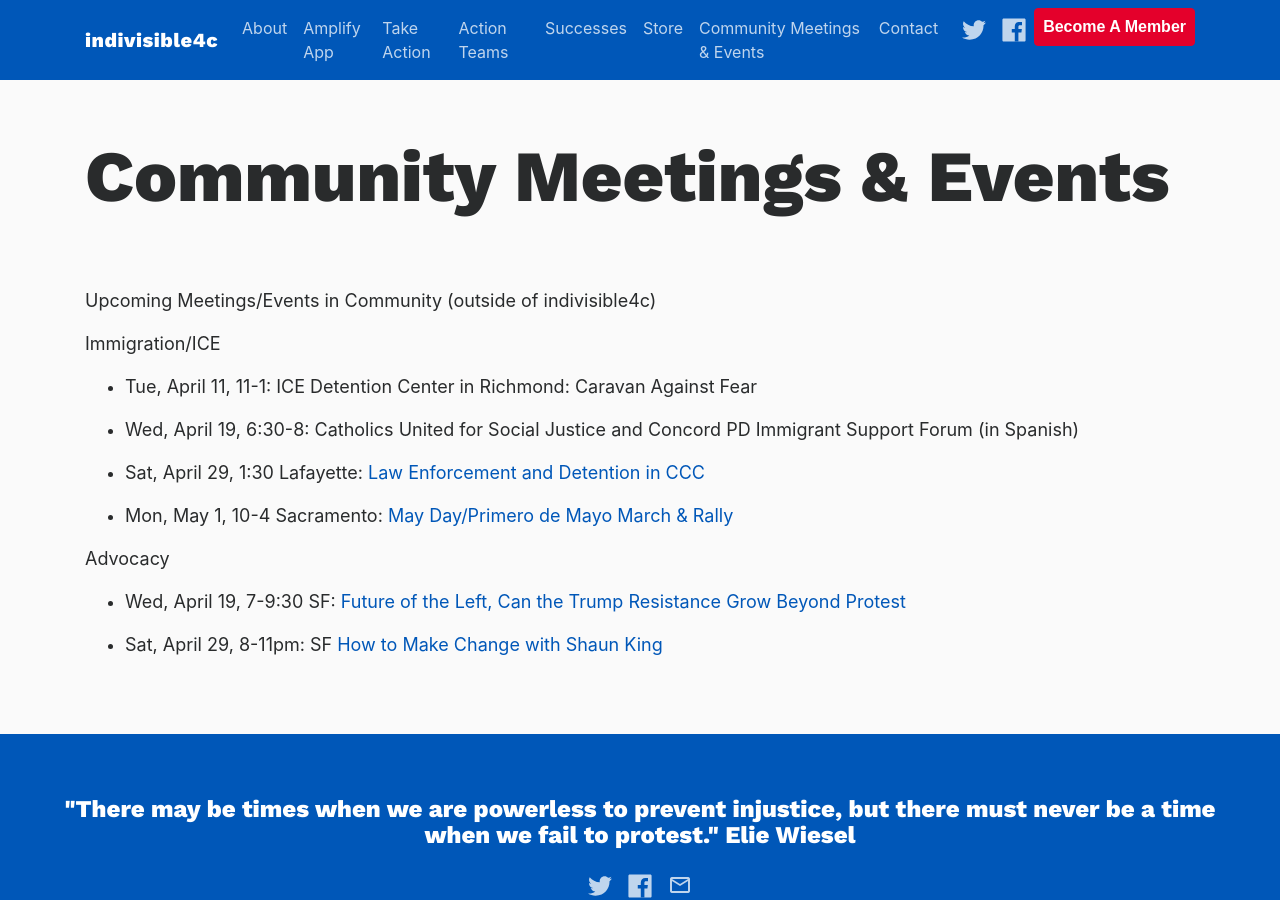
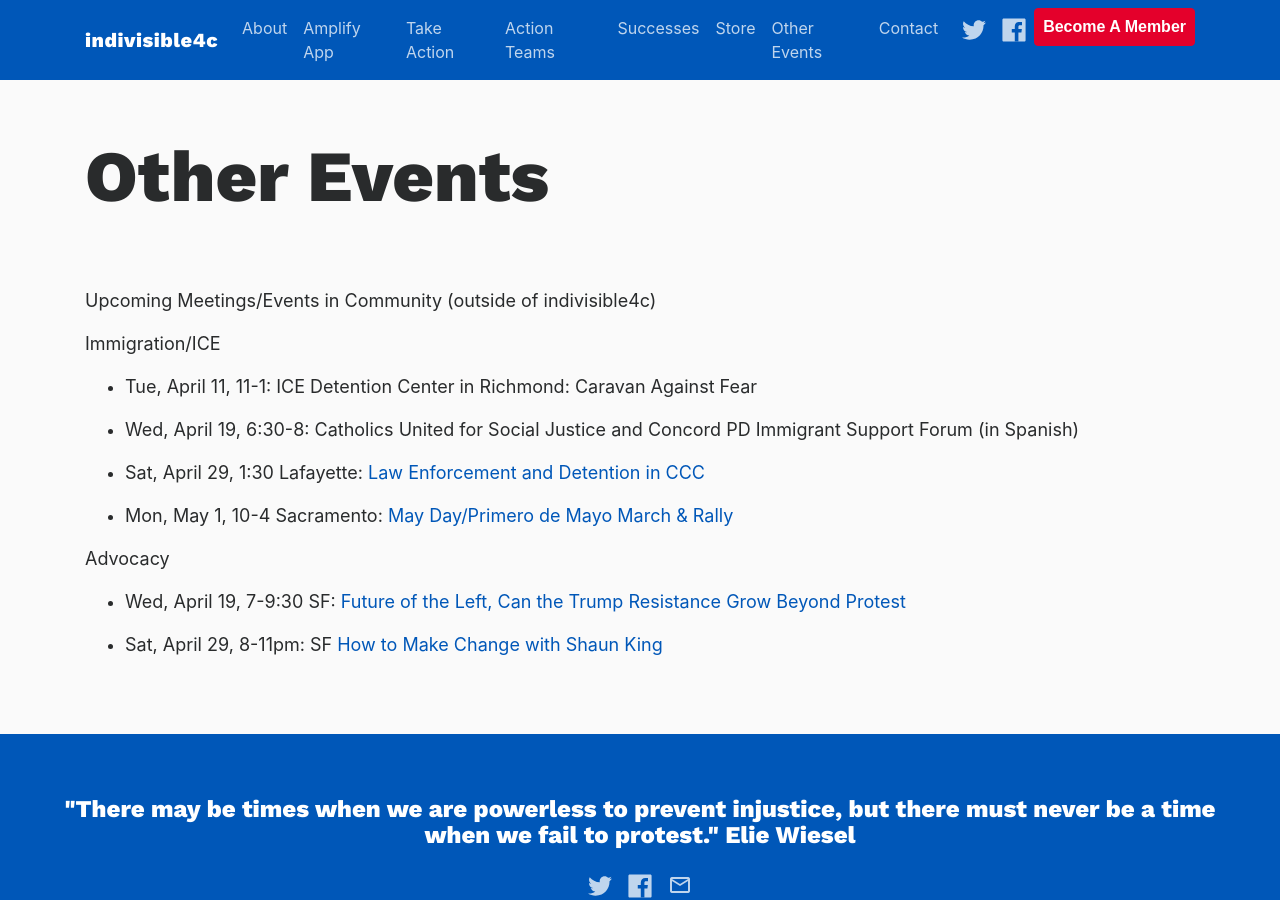
Before and after one commit to IndivisibleTemplate/BasicTemplate, a Jekyll site: the page built from community-meetings-and-events.markdown, in a window 1280 px wide and 900 px high. Built offline with Jekyll 4.4.1, drawn with Linux system fonts in a browser that asks for light colours; nearby versions of some CDN libraries; comment, search, counter and statistics services are not loaded.

Commit message:
Updated Community Meetings And Events

```diff
--- a/community-meetings-and-events.markdown
+++ b/community-meetings-and-events.markdown
@@ -1,5 +1,5 @@
 ---
-title: Community Meetings & Events
+title: Other Events
 date: 2017-04-06 20:57:00 -07:00
 position: 6
 ---
```
